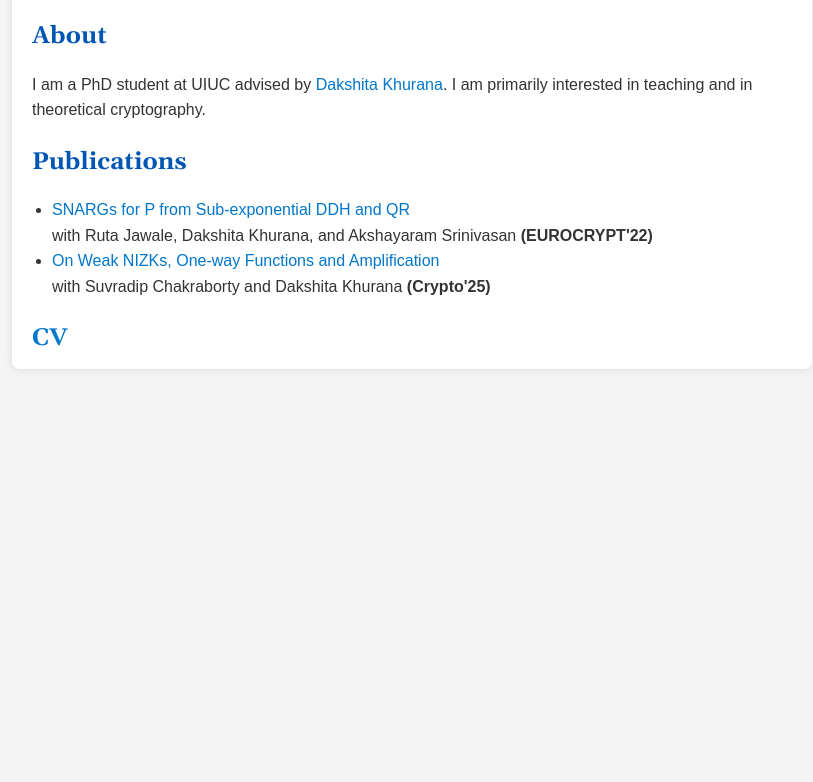
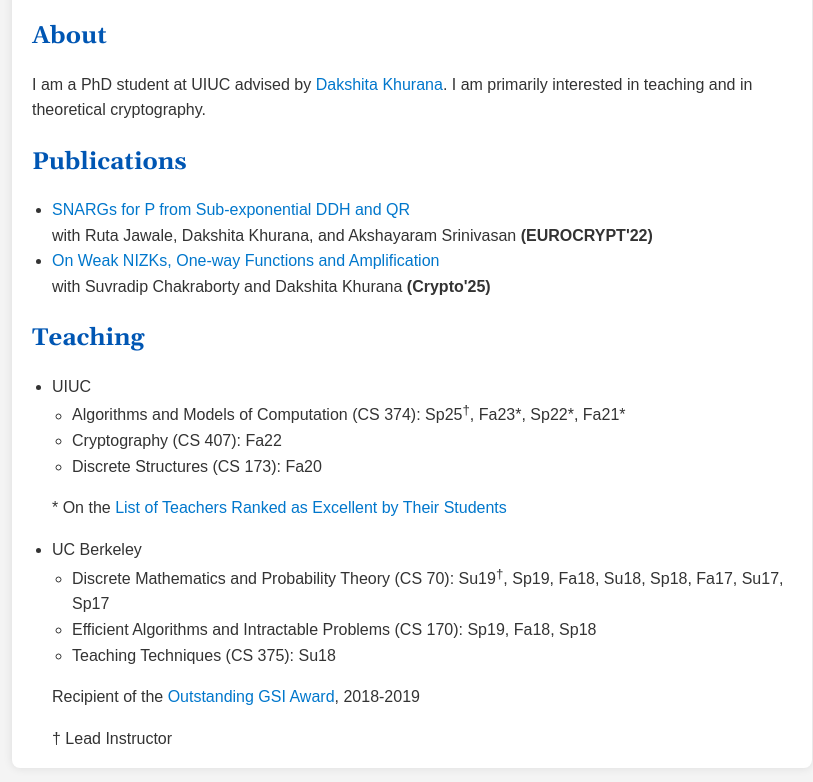
Before and after one commit to jameshulettcrypto/jameshulettcrypto.github.io, a plain HTML site: page index.html in a window 1280 px wide. Shown: the part 138-920 px from the top of the page, without its empty margins (228-1041 px from the left). Before the commit the page ends 800 px from the top, so only its background shows below. Drawn offline with nearby package versions, Linux system fonts and the light colour scheme.

Commit message:
Update index.html
added teaching

```diff
--- a/index.html
+++ b/index.html
@@ -77,7 +77,28 @@
             </li>
         </ul>
 
-        <h2><a href="cv.pdf">CV</a></h2>
+        <h2>Teaching</h2>
+        <ul>
+            <li>UIUC
+                <ul>
+                    <li>Algorithms and Models of Computation (CS 374): Sp25<sup>&dagger;</sup>, Fa23*, Sp22*, Fa21*</li>
+                    <li>Cryptography (CS 407): Fa22</li>
+                    <li>Discrete Structures (CS 173): Fa20</li>
+                </ul>
+                <p>* On the <a href="https://citl.illinois.edu/citl-101/measurement-evaluation/teaching-evaluation/teaching-evaluations-(ices)/teachers-ranked-as-excellent">List of Teachers Ranked as Excellent by Their Students</a></p>
+            </li>
+            <li>UC Berkeley
+                <ul>
+                    <li>Discrete Mathematics and Probability Theory (CS 70): Su19<sup>&dagger;</sup>, Sp19, Fa18, Su18, Sp18, Fa17, Su17, Sp17</li>
+                    <li>Efficient Algorithms and Intractable Problems (CS 170): Sp19, Fa18, Sp18</li>
+                    <li>Teaching Techniques (CS 375): Su18</li>
+                </ul>
+                <p>Recipient of the <a href="https://gsi.berkeley.edu/programs-services/award-programs/ogsi/">Outstanding GSI Award</a>, 2018-2019</p>
+            </li>
+            <p>&dagger; Lead Instructor</p>
+        </ul>
+
+        <!-- <h2><a href="cv.pdf">CV</a></h2> -->
    </div>
 </body>
 </html>
```
